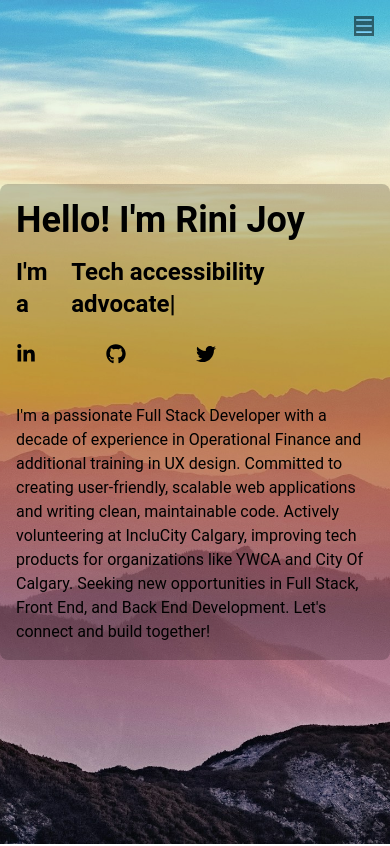
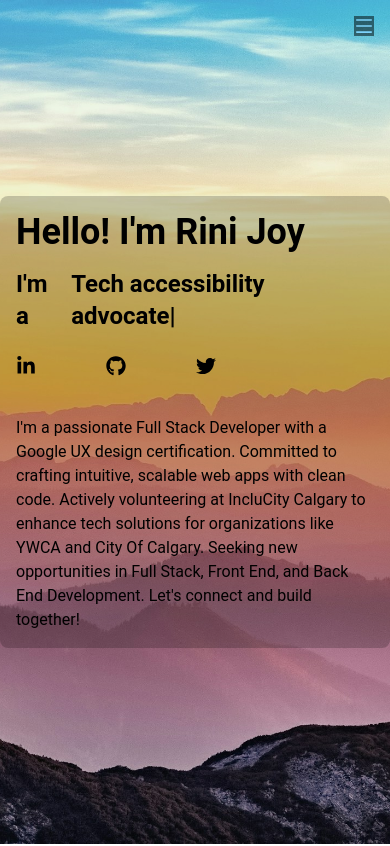
Before and after one commit to RiniJ7/rini-portfolio-v3, a React (Create React App) app: page / in a window 390 px wide. Shown: the top 846 px of the page. Built offline with nearby package versions, Linux system fonts and the light colour scheme.

Commit message:
text modified responsiveness changed

```diff
--- a/src/components/Main.jsx
+++ b/src/components/Main.jsx
@@ -66,15 +66,13 @@ const Main = () => {
               />
             </div>
             <div className="mt-4 flex justify-between pt-6 w-full text-white-500">
-            <p className="text-base sm:text-lg md:text-xl lg:text-xl md:pb-4 lg:pb-6">
-          I'm a passionate Full Stack Developer with a decade of experience in
-          Operational Finance and additional training in UX design. Committed
-          to creating user-friendly, scalable web applications and writing
-          clean, maintainable code. Actively volunteering at IncluCity
-          Calgary, improving tech products for organizations like YWCA and
-          City Of Calgary. Seeking new opportunities in Full Stack, Front End,
-          and Back End Development. Let's connect and build together!
-        </p>
+              <p className="text-base sm:text-lg md:text-xl lg:text-xl sm:pb-4 md:pb-4 lg:pb-6">
+                I'm a passionate Full Stack Developer with a Google UX design certification. Committed to crafting intuitive, scalable web apps
+                with clean code. Actively volunteering at IncluCity Calgary to
+                enhance tech solutions for organizations like YWCA and City Of
+                Calgary. Seeking new opportunities in Full Stack, Front End, and
+                Back End Development. Let's connect and build together!
+              </p>
             </div>
           </div>
         </div>
```
